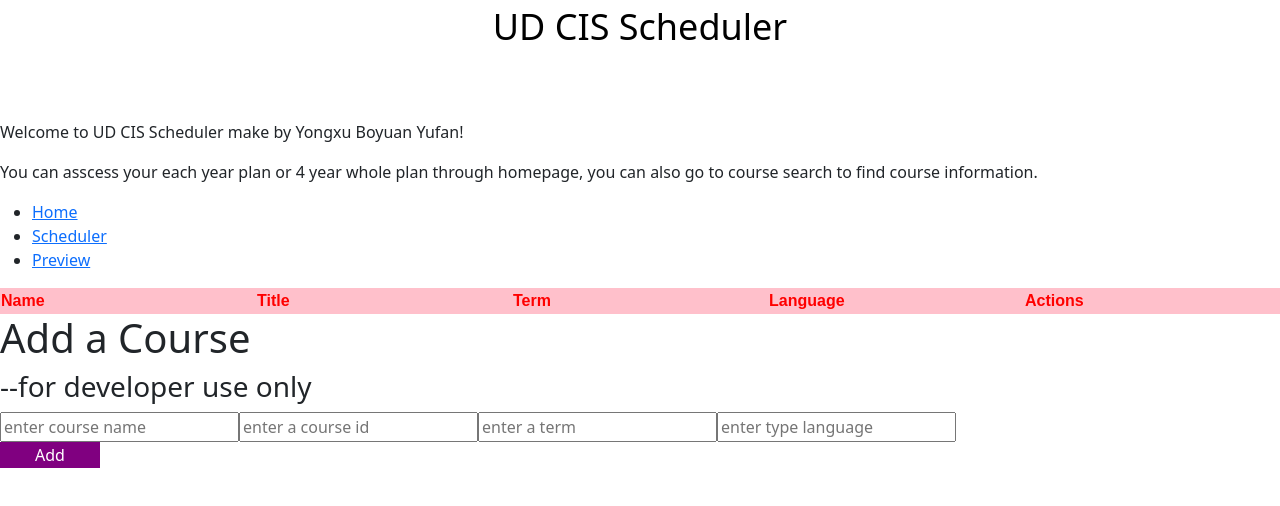
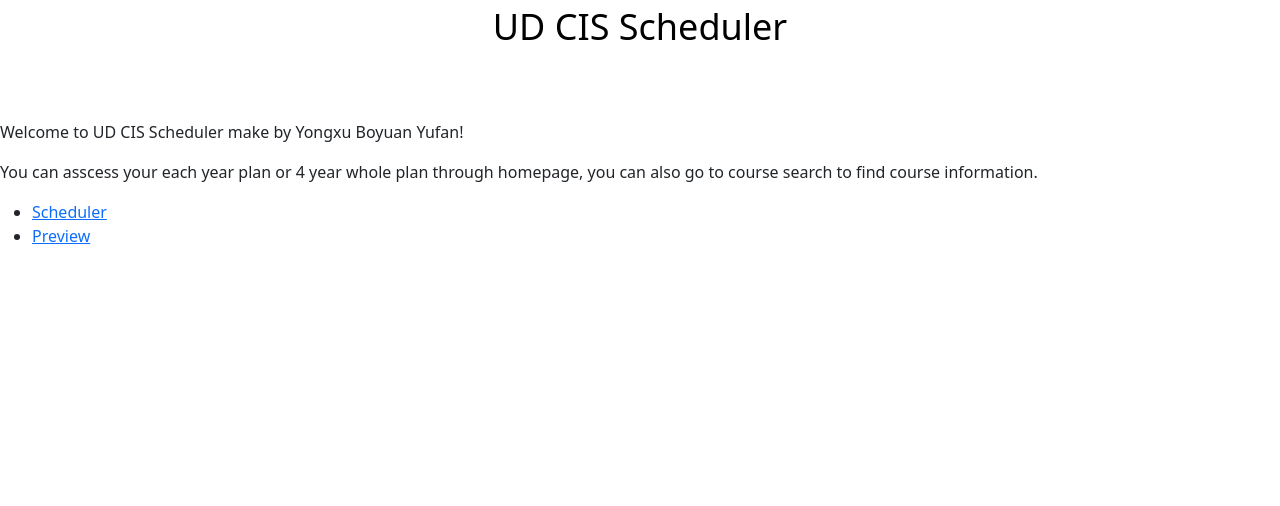
Before and after one commit to UD-CISC275-F21/ud-cis-scheduler-team-02, a React (Create React App) app: page / in a window 1280 px wide. Shown: the top 506 px of the page. Built offline with nearby package versions, Linux system fonts and the light colour scheme.

Commit message:
delete useless files

```diff
--- a/src/App.tsx
+++ b/src/App.tsx
@@ -1,10 +1,11 @@
+/* eslint-disable react/jsx-no-undef */
 import React, { useState } from "react";
 import "./App.css";
 // import { Dropdown } from "react-bootstrap";
 import Scheduler from "./components/Scheduler";
 import { BrowserRouter as Router, Routes, Route, Link } from "react-router-dom";
-import Table from "./Table";
 import Summary from "./components/Summary";
+import Table from "react-bootstrap/esm/Table";
 
 export interface Course {
     CourseName: string;
@@ -90,9 +91,6 @@ function App(): JSX.Element {
                     <nav>
                         <ul>
                             <li>
-                                <Link to="/">Home</Link>
-                            </li>
-                            <li>
                                 <Link to="/scheduler">Scheduler</Link>
                             </li>
                             <li>
--- a/src/Table.tsx
+++ /dev/null
@@ -1,148 +0,0 @@
-/* eslint-disable react/jsx-key */
-import React, { useState, FC, ChangeEvent, FormEvent } from "react";
-import { nanoid } from "nanoid";
-import "./App.css";
-import data from "./coursePool.json";
-
-export interface Course {
-    id: string;
-    name: string;
-    title: string;
-    term: string;
-    language: string;
-}
-
-export interface FormData {
-    name: string;
-    title: string;
-    term: string;
-    language: string;
-}
-
-const Table: FC = () => {
-    const [courses, setCourses] = useState<Course[]>(data);
-    const [addFormData, setAddFormData] = useState<FormData>({
-        name: "",
-        title: "",
-        term: "",
-        language: ""
-    });
-
-
-    const [editCourseId, setEditCourseId] = useState("");
-
-    const handleAddFormChange = (event: ChangeEvent<HTMLInputElement>) => {
-        event.preventDefault();
-
-        const fieldName = event.target.getAttribute("name");
-        const fieldValue = event.target.value;
-
-        if (fieldName) {
-            const newFormData = { ...addFormData, [fieldName]: fieldValue };
-            setAddFormData(newFormData);
-        }
-    };
-
-
-    const handleAddFormSubmit = (event: FormEvent<HTMLFormElement>) => {
-        event.preventDefault();
-
-        const newCourse = {
-            id: nanoid(),
-            name: addFormData.name,
-            title: addFormData.title,
-            term: addFormData.term,
-            language: addFormData.language
-        };
-
-        const newContacts = [...courses, newCourse];
-        setCourses(newContacts);
-    };
-
-    const handleEditFormSubmit = (event: FormEvent<HTMLFormElement>) => {
-        event.preventDefault();
-
-        const editedCourse = {
-            id: editCourseId,
-            name: editFormData.name,
-            title: editFormData.title,
-            term: editFormData.term,
-            language: editFormData.language
-        };
-
-        const newContacts = [...courses];
-
-        const index = courses.findIndex((contact) => contact.id === editCourseId);
-        if (index) {
-            newContacts[index] = editedCourse;
-            setCourses(newContacts);
-            setEditCourseId("");
-        }
-    };
-
-    /*const handleEditClick = (event: Event, contact: Course) => {
-        event.preventDefault();
-        setEditCourseId(contact.id);
-
-        const formValues = {
-            name: contact.name,
-            title: contact.title,
-            term: contact.term,
-            language: contact.language
-        };
-
-        setEditFormData(formValues);
-    };
-    */
-
-
-    return (
-        <div className="app-container">
-            <form onSubmit={handleEditFormSubmit}>
-                <table>
-                    <thead>
-                        <tr>
-                            <th>Name</th>
-                            <th>Title</th>
-                            <th>Term</th>
-                            <th>Language</th>
-                            <th>Actions</th>
-                        </tr>
-                    </thead>
-                    <tbody>
-                    </tbody>
-                </table>
-            </form>
-
-            <h1>Add a Course</h1>
-            <h3>--for developer use only</h3>
-            <form onSubmit={handleAddFormSubmit}>
-                <input
-                    type="text"
-                    name="name"
-                    required
-                    placeholder="enter course name"
-                    onChange={handleAddFormChange}
-                />
-                <input
-                    type="text"
-                    name="title"
-                    required
-                    placeholder="enter a course id"
-                    onChange={handleAddFormChange}
-                />
-                <input type="text" name="term" required placeholder="enter a term" onChange={handleAddFormChange} />
-                <input
-                    type="language"
-                    name="language"
-                    required
-                    placeholder="enter type language"
-                    onChange={handleAddFormChange}
-                />
-                <button type="submit">Add</button>
-            </form>
-        </div>
-    );
-};
-
-export default Table;
--- a/src/components/Scheduler.tsx
+++ b/src/components/Scheduler.tsx
@@ -110,7 +110,7 @@ const Scheduler = ({ scheduler, setScheduler }: SchedulerProp): JSX.Element => {
                                 flexDirection: "column",
                                 alignItems: "center",
                                 // color: "white",
-                                border: "1px solid darkgrey",
+                                border: "2px solid darkgrey",
                                 background: "lightgrey",
                                 // padding: "5px",
                                 margin: "0px 10px",
--- a/src/index.css
+++ b/src/index.css
@@ -74,7 +74,8 @@ button {
   opacity: 1;
   right: 0;
 }
-.logo{
+
+logo{
   height: 10%;
   width: 20%;
 
```
Also changed, not shown: src/components/ReadOnlyRow.tsx (deleted, +0 -25 lines).
